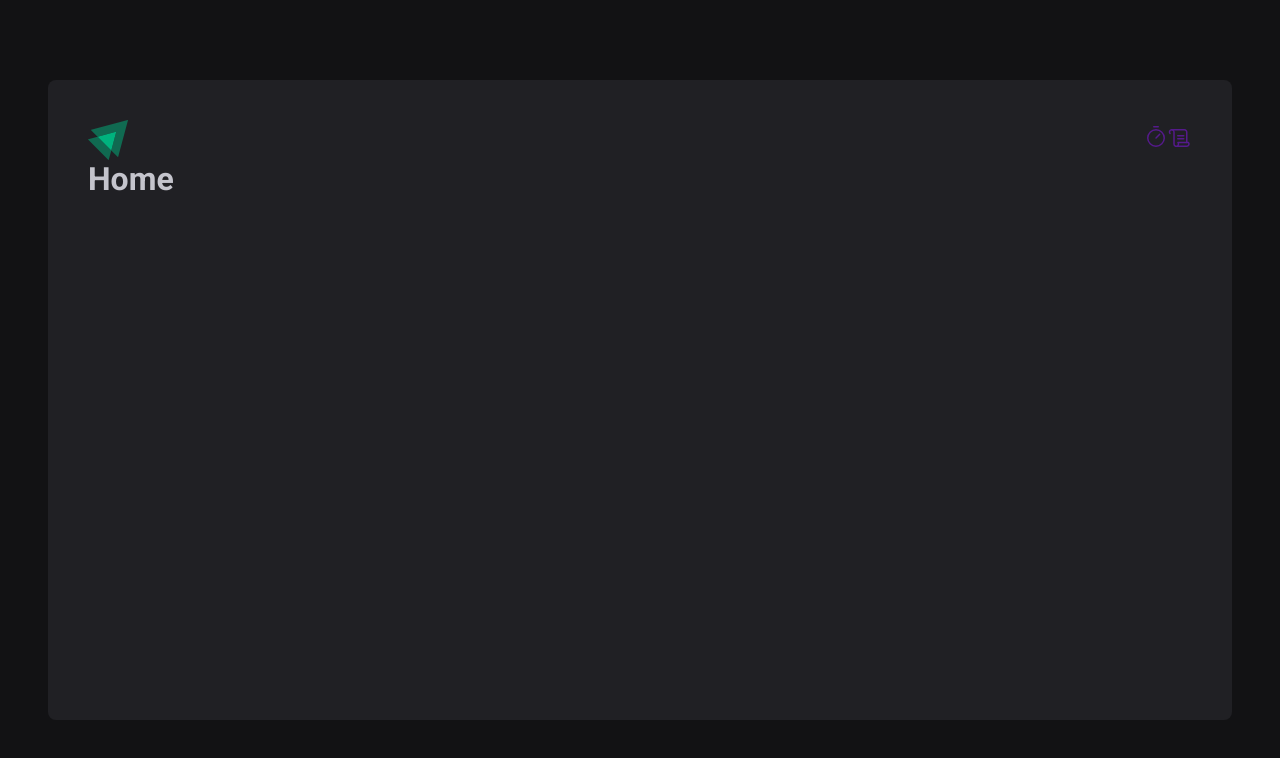
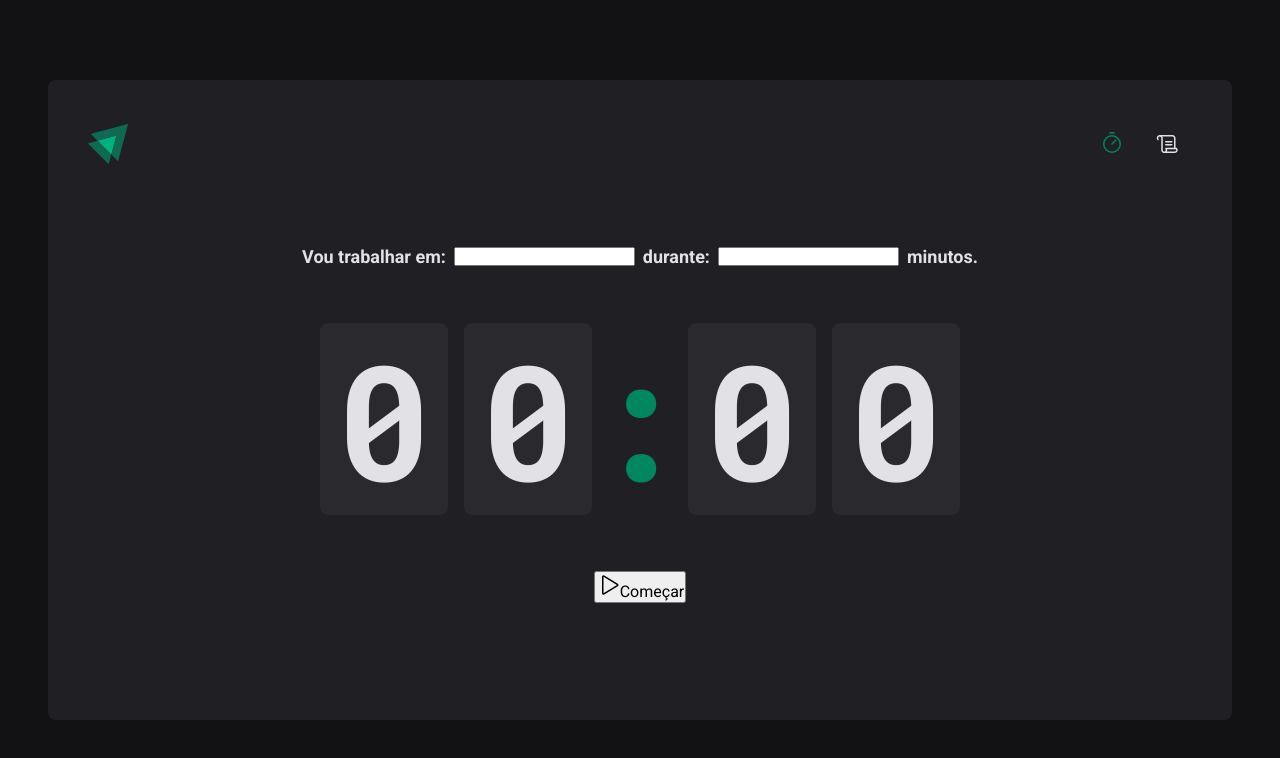
Before and after one commit to Tafarel-Brayan/02-ignite-timer, a React (Vite) app: page / in a window 1280 px wide. Shown: the top 758 px of the page. Built offline with nearby package versions, Linux system fonts and the light colour scheme.

Commit message:
feat: Home page -WIP

```diff
--- a/src/components/Header/index.tsx
+++ b/src/components/Header/index.tsx
@@ -1,18 +1,19 @@
 import { HeaderContainer } from "./styles";
 import logoIgnite from "../../assets/logo-ignite.svg";
 import { Timer, Scroll } from "phosphor-react";
+import { NavLink } from "react-router-dom";
 
 export function Header() {
   return (
     <HeaderContainer>
       <img src={logoIgnite} alt="" />
       <nav>
-        <a href="">
+        <NavLink to="/" title="home">
           <Timer size={24} />
-        </a>
-        <a href="">
+        </NavLink>
+        <NavLink to="/history" title="history">
           <Scroll size={24} />
-        </a>
+        </NavLink>
       </nav>
     </HeaderContainer>
   );
--- a/src/components/Header/styles.ts
+++ b/src/components/Header/styles.ts
@@ -4,4 +4,29 @@
   display: flex;
   align-items: center;
   justify-content: space-between;
+
+  nav {
+    display: flex;
+    gap: 0.5rem;
+
+    a {
+      width: 3rem;
+      height: 3rem;
+      display: flex;
+      justify-content: center;
+      align-items: center;
+
+      color: ${props => props.theme["gray-100"]};
+      border-top: 3px solid transparent;
+      border-bottom: 3px solid transparent;
+
+      &:hover{
+        border-bottom: 3px solid ${props => props.theme["green-500"]};
+      }
+
+      &.active{
+        color: ${props => props.theme["green-500"]};
+      }
+    }
+  }
 `
--- a/src/pages/Home.tsx
+++ /dev/null
@@ -1,3 +0,0 @@
-export function Home() {
-  return <h1>Home</h1>;
-}
--- /dev/null
+++ b/src/pages/Home/index.tsx
@@ -0,0 +1,38 @@
+import { Play } from "phosphor-react";
+import {
+  CountdownContainer,
+  FormContainer,
+  HomeContainer,
+  Separator,
+} from "./styles";
+
+export function Home() {
+  return (
+    <HomeContainer>
+      <form action="">
+        <FormContainer>
+          <label htmlFor="task">Vou trabalhar em:</label>
+          <input type="text" id="task" />
+
+          <label htmlFor="minutesAmmount">durante:</label>
+          <input type="number" id="minutesAmmount" />
+
+          <span>minutos.</span>
+        </FormContainer>
+
+        <CountdownContainer>
+          <span>0</span>
+          <span>0</span>
+          <Separator>:</Separator>
+          <span>0</span>
+          <span>0</span>
+        </CountdownContainer>
+
+        <button type="submit">
+          <Play size={24} />
+          Começar
+        </button>
+      </form>
+    </HomeContainer>
+  );
+}
--- /dev/null
+++ b/src/pages/Home/styles.ts
@@ -0,0 +1,53 @@
+import styled from "styled-components";
+
+export const HomeContainer = styled.main`
+  flex: 1;
+  display: flex;
+  flex-direction: column;
+  align-items: center;
+  justify-content: center;
+
+  form {
+    display: flex;
+    flex-direction: column;
+    align-items: center;
+    gap: 3.5rem;
+  }
+`
+
+export const FormContainer = styled.div`
+  width: 100%;
+  display: flex;
+  align-items: center;
+  justify-content: center;
+  gap: 0.5rem;
+  color: ${props => props.theme["gray-100"]};
+  font-size: 1.125rem;
+  font-weight: bold;
+  flex-wrap: wrap;
+
+`
+
+export const CountdownContainer = styled.div`
+  font-family: 'Roboto Mono', monospace;
+  font-size: 10rem;
+  line-height: 8rem;
+  color: ${props => props.theme["gray-100"]};
+  display: flex;
+  gap: 1rem;
+
+  span {
+    background: ${props => props.theme["gray-700"]};
+    padding: 2rem 1rem;
+    border-radius: 8px;
+  }
+  `
+
+export const Separator = styled.div`
+  padding: 2rem 0;
+  color: ${props => props.theme["green-500"]};
+  width: 4rem;
+  overflow: hidden;
+  display: flex;
+  justify-content: center;
+`
--- a/src/styles/global.ts
+++ b/src/styles/global.ts
@@ -15,6 +15,7 @@
   body {
     background: ${(props) => props.theme['gray-900']};
     color: ${(props) => props.theme['gray-300']};
+    -webkit-font-smoothing: antialiesed
   }
 
   body, input-security, textarea, button {
```
